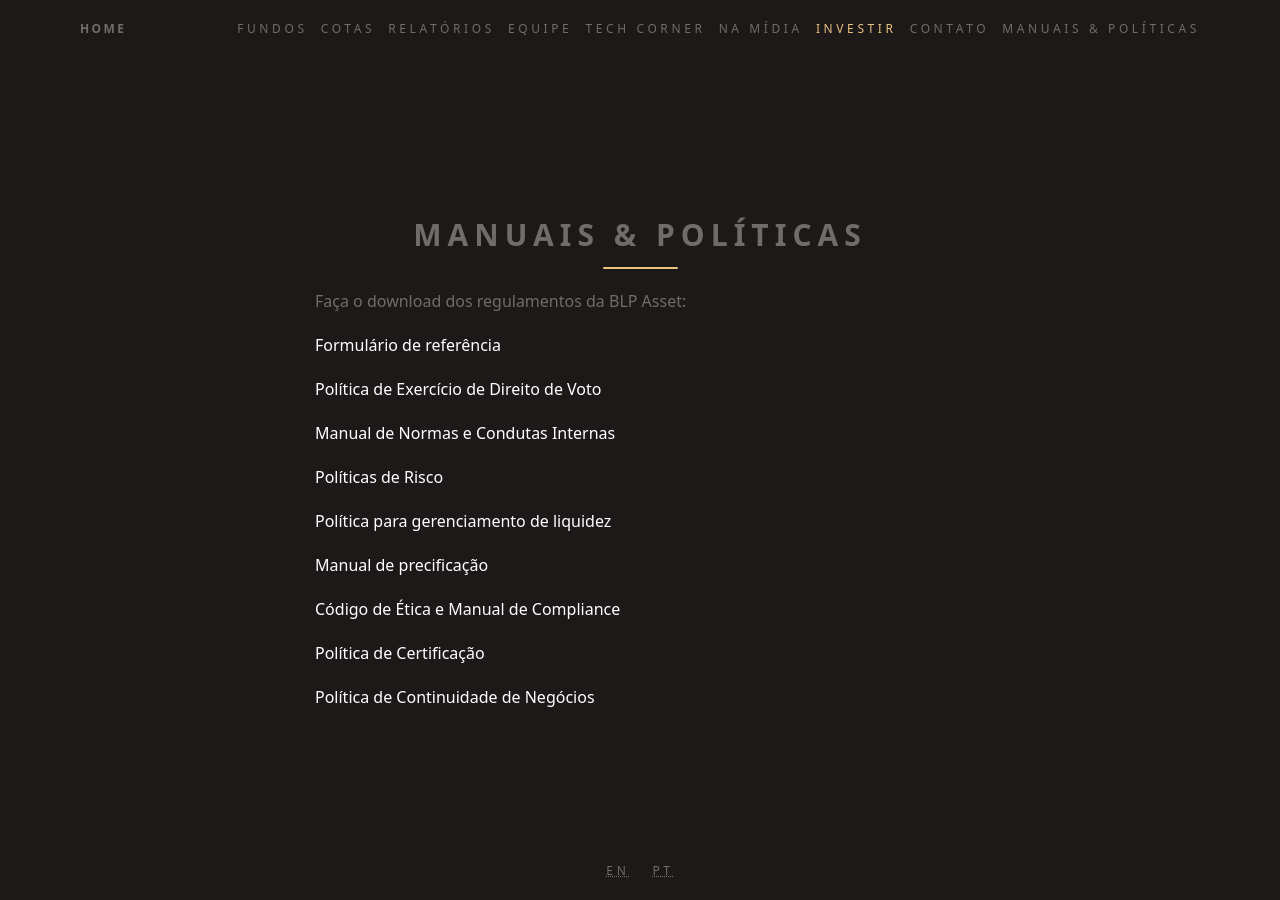
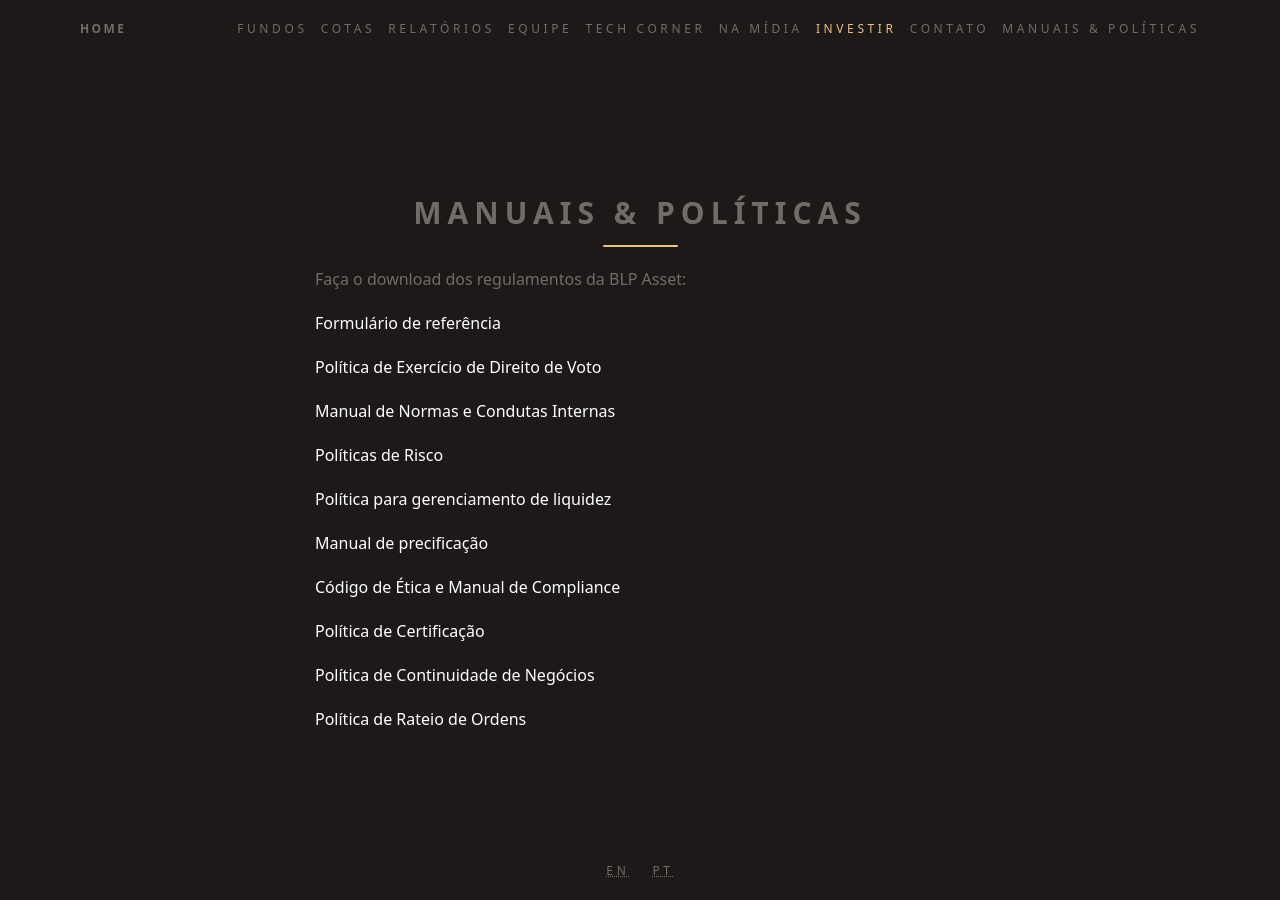
Before and after one commit to ateliedetemas/blpcrypto, a Jekyll site: the page built from _pages/regulamento.md, in a window 1280 px wide. Built offline with Jekyll 4.4.1, drawn with Linux system fonts in a browser that asks for light colours.

Commit message:
Update regulamento.md

```diff
--- a/_pages/regulamento.md
+++ b/_pages/regulamento.md
@@ -23,3 +23,5 @@ Faça o download dos regulamentos da BLP Asset:
 [Política de Certificação]({{ '/assets/documents/PC2020.pdf' }})
 
 [Política de Continuidade de Negócios]({{ '/assets/documents/PCN2020.pdf' }})
+
+[Política de Rateio de Ordens]({{ '/assets/documents/PRO2020.pdf' }})
```
